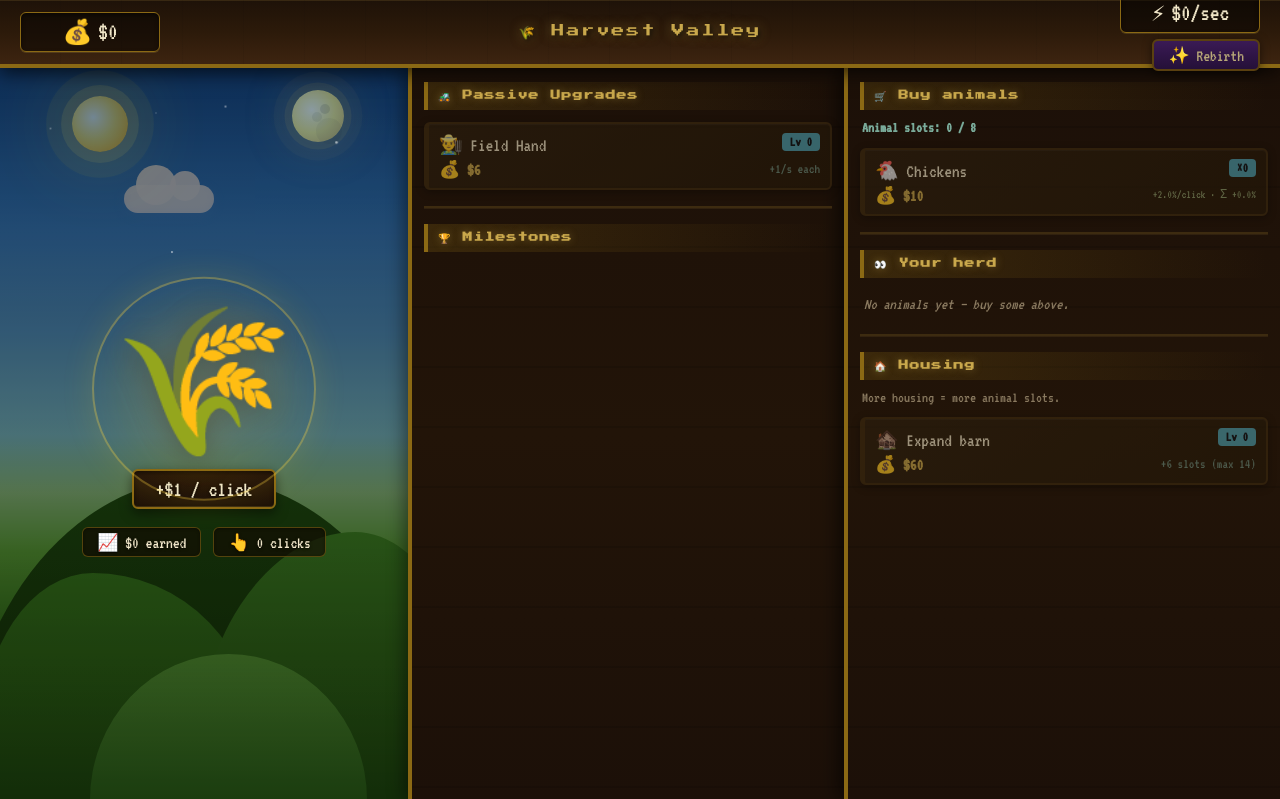
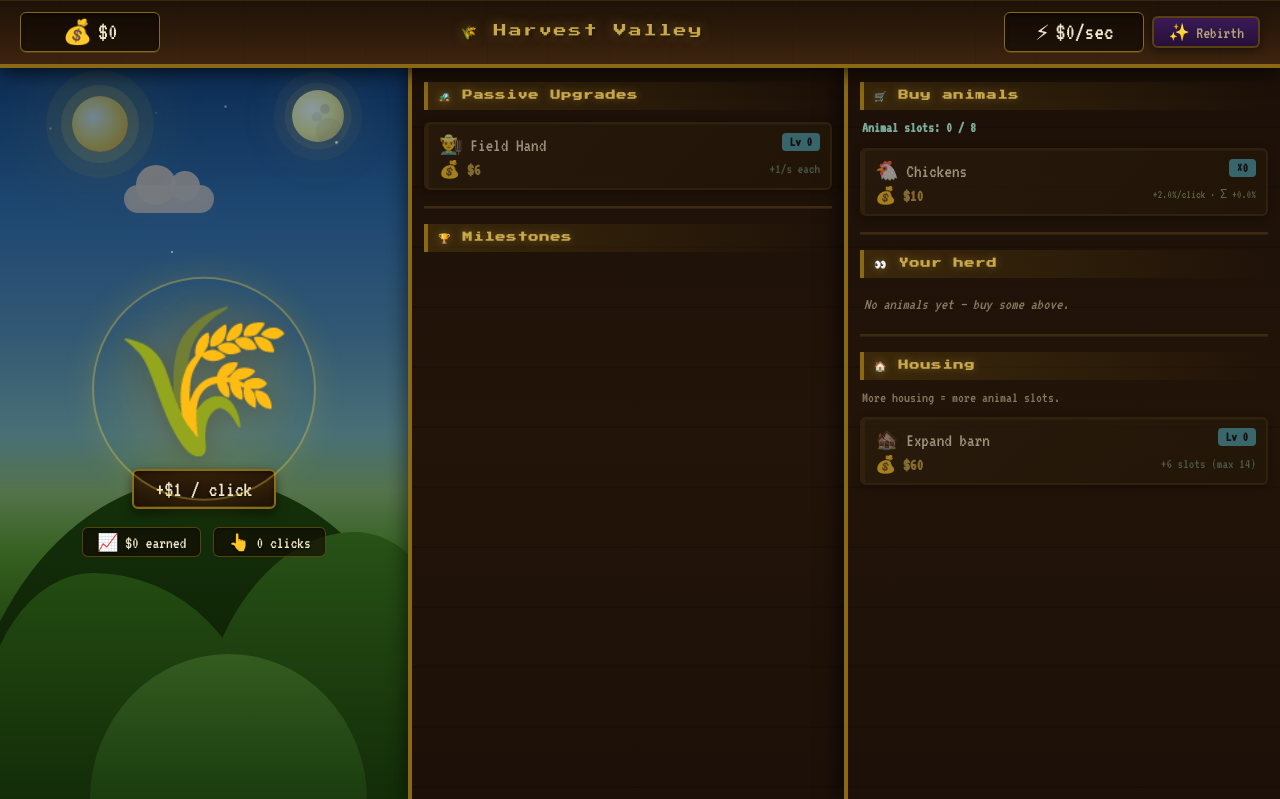
Before and after one commit to KyleToan/Farming-Game, a Flask app: page / in a window 1280 px wide. Shown: the top 799 px of the page. Run offline with Flask 3, Linux system fonts and the light colour scheme.

Commit message:
Update header-right layout to row alignment
Co-Authored-By: Claude Sonnet 4.6 <noreply@anthropic.com>

```diff
--- a/static/style.css
+++ b/static/style.css
@@ -83,9 +83,9 @@ body {
 
 #header-right {
     display: flex;
-    flex-direction: column;
-    align-items: flex-end;
-    gap: 6px;
+    flex-direction: row;
+    align-items: center;
+    gap: 8px;
     position: relative;
     z-index: 1;
 }
```
